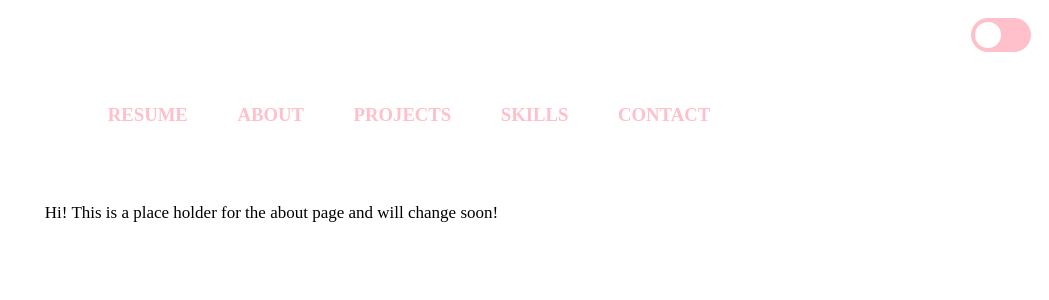
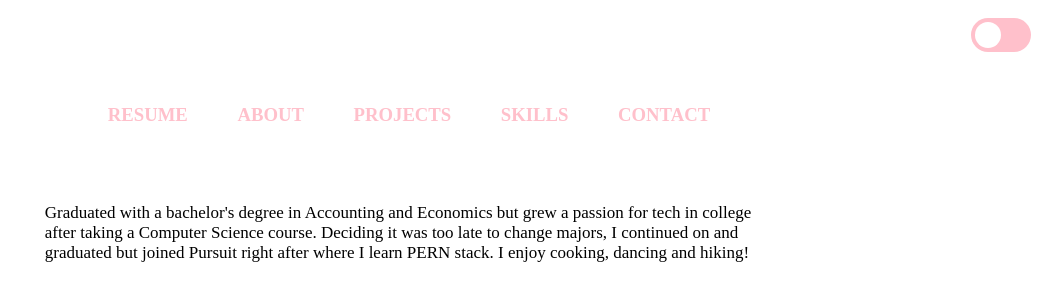
Before and after one commit to KathyPuma/Portfolio, a React (Create React App) app: page / in a window 1280 px wide. Shown: the top 300 px of the page, without its empty margins (231-1280 px from the left). Built offline with nearby package versions, Linux system fonts and the light colour scheme.

Commit message:
Update About page description

```diff
--- a/src/Components/About.jsx
+++ b/src/Components/About.jsx
@@ -8,8 +8,9 @@ function About() {
             <div className='About-container'>
                 <div className='About-card'>
                     <p className='About-description'>
-                        Hi! This is a place holder for the about page and will change soon!
-                        </p>
+                        Graduated with a bachelor's degree in Accounting and Economics but grew a passion for tech in college after taking a Computer Science course.
+                        Deciding it was too late to change majors, I continued on and graduated but joined Pursuit right after where I learn PERN stack.
+                    I enjoy cooking, dancing and hiking! </p>
                 </div>
             </div>
         </div>
```
